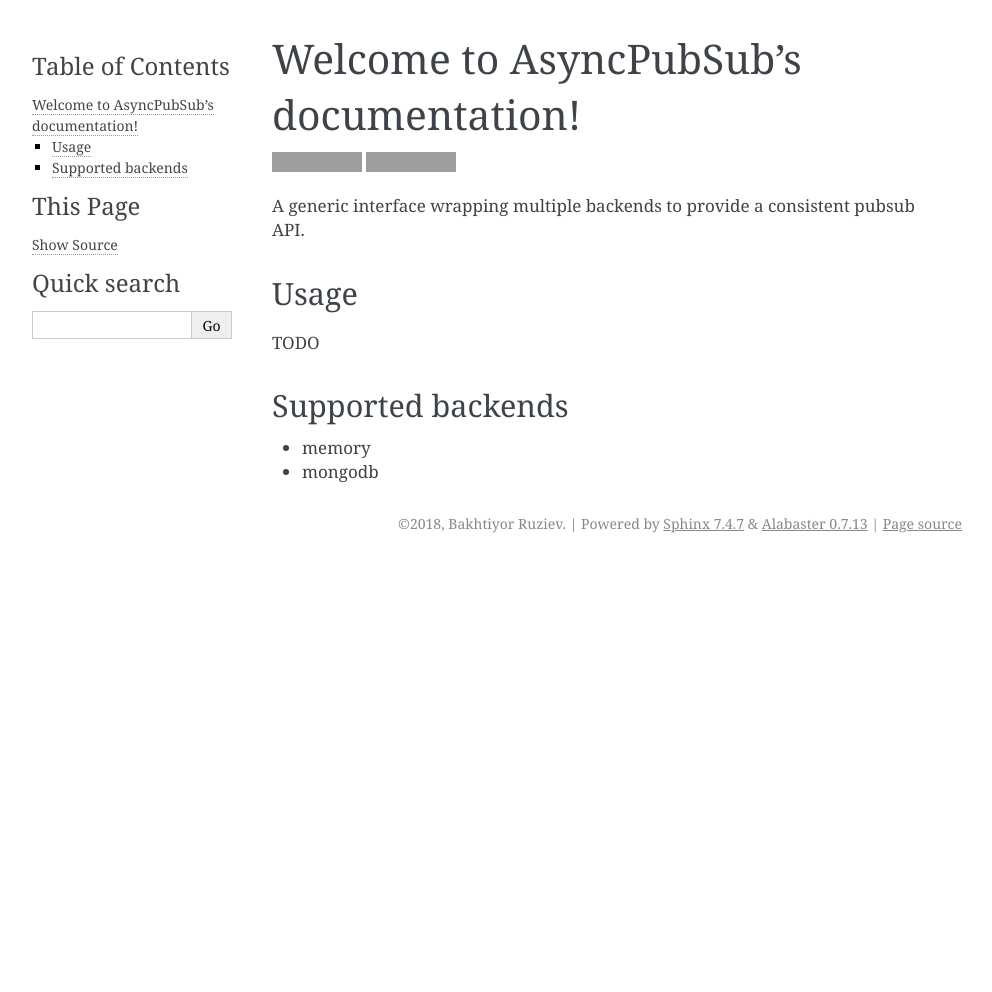
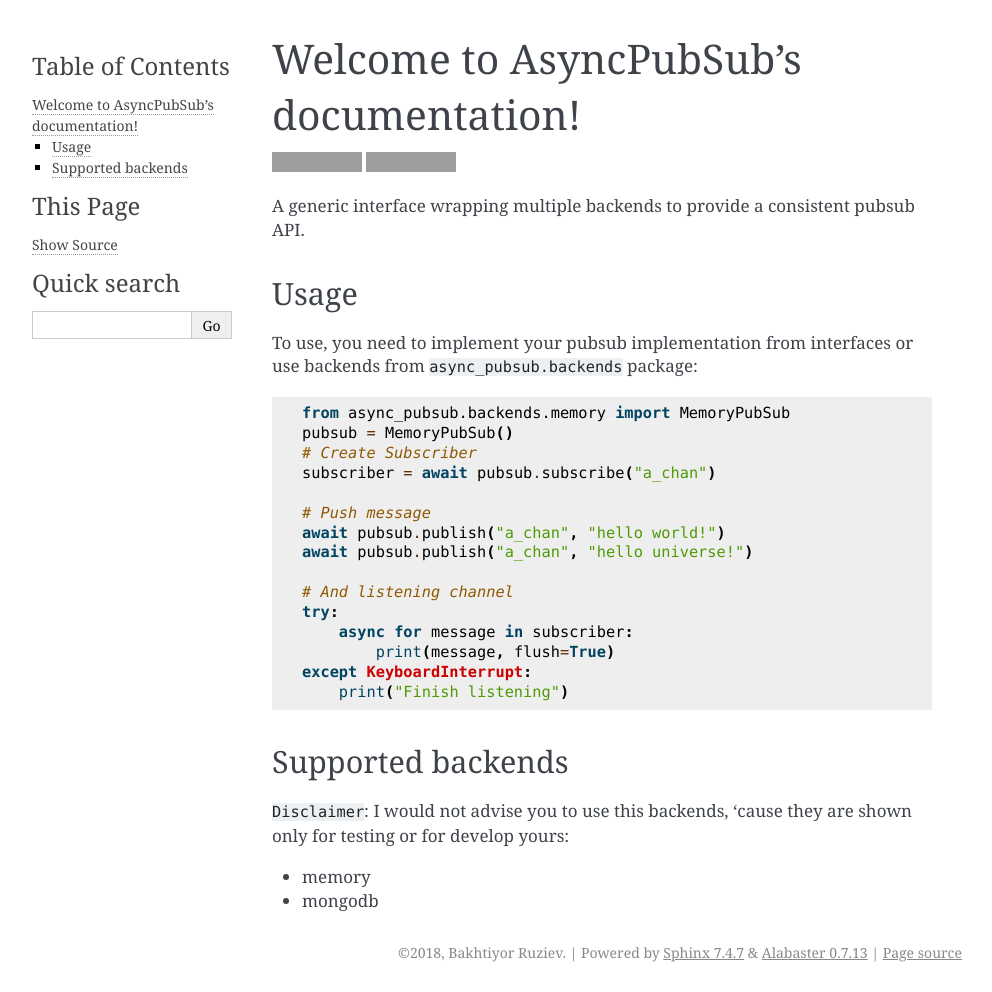
Before and after one commit to theruziev/aio_pubsub, a Sphinx documentation site: the page built from docs/index.rst, in a window 1280 px wide. Shown: the whole page, without its empty margins (148-1140 px from the left). Built offline with Sphinx 7.4.7, drawn with Linux system fonts in a browser that asks for light colours; before the commit the page ends 900 px from its top, so only the background shows below that; grey boxes are pictures that could not be loaded.

Commit message:
fix docs and add typings

```diff
--- a/docs/index.rst
+++ b/docs/index.rst
@@ -13,7 +13,6 @@
    async_pubsub
 
 
-
 .. image:: https://travis-ci.com/bruziev/async_pubsub.svg?branch=master
    :target: https://travis-ci.com/bruziev/async_pubsub
 
@@ -26,11 +25,33 @@
 
 Usage
 ------
+To use, you need to implement your pubsub implementation from interfaces or use backends
+from ``async_pubsub.backends`` package::
 
-TODO
+    from async_pubsub.backends.memory import MemoryPubSub
+    pubsub = MemoryPubSub()
+    # Create Subscriber
+    subscriber = await pubsub.subscribe("a_chan")
+
+    # Push message
+    await pubsub.publish("a_chan", "hello world!")
+    await pubsub.publish("a_chan", "hello universe!")
+
+    # And listening channel
+    try:
+        async for message in subscriber:
+            print(message, flush=True)
+    except KeyboardInterrupt:
+        print("Finish listening")
+
+
+
 
 Supported backends
 ---------------------
 
+``Disclaimer``: I would not advise you to use this backends, 'cause they are shown only for testing
+or for develop yours:
+
 * memory
 * mongodb
```
Also changed, not shown: README.rst (+23 -1 lines), 1 other file.
